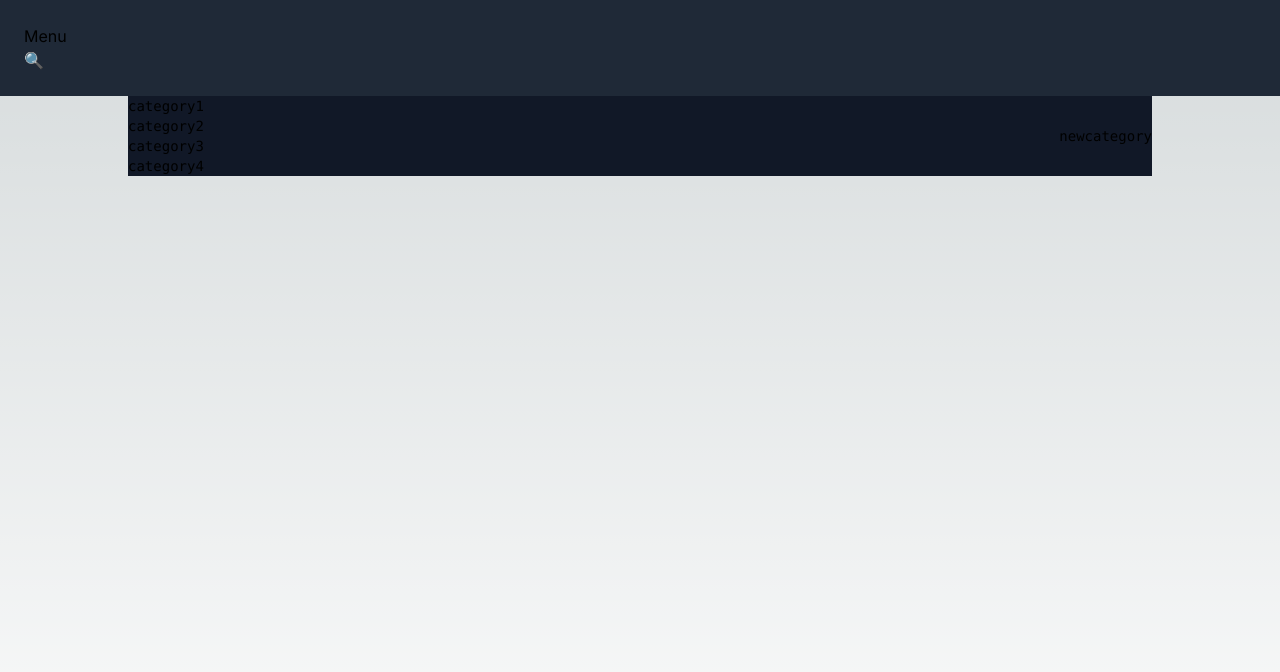
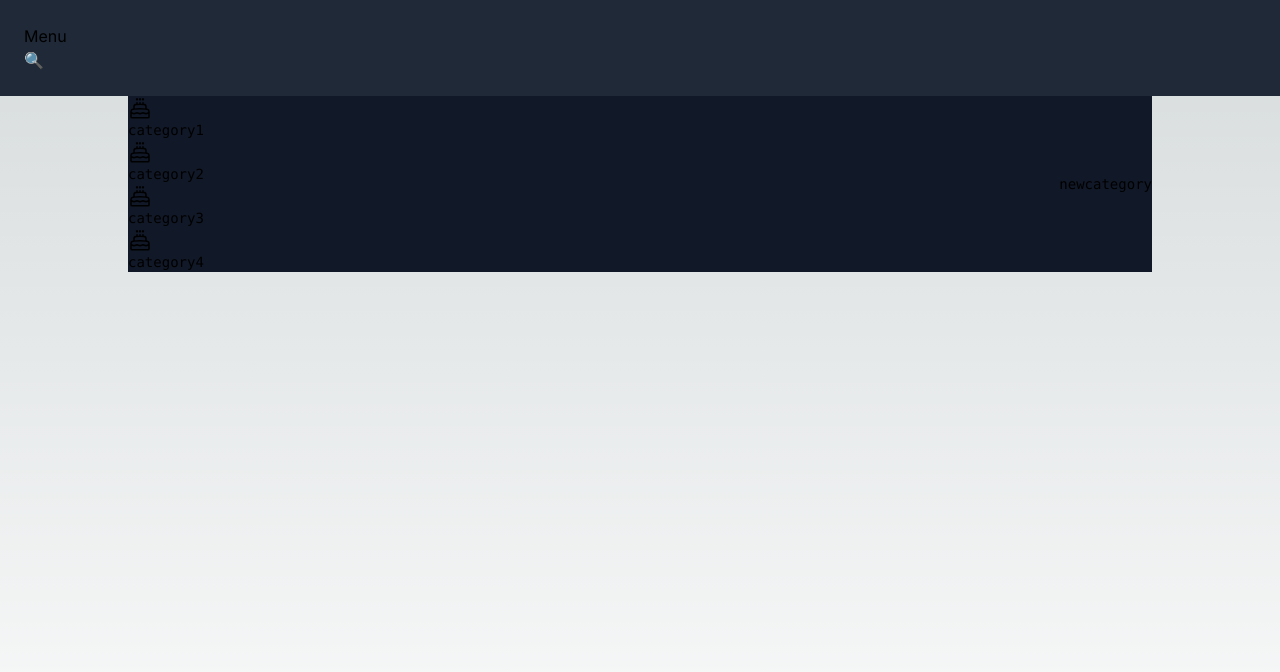
Before and after one commit to Fumiya-Kito/1in1out, a Next.js app: page / in a window 1280 px wide. Shown: the top 672 px of the page. Built offline with nearby package versions, Linux system fonts and the light colour scheme.

Commit message:
feat: create list components

```diff
--- a/app/monolist/[slug]/page.tsx
+++ b/app/monolist/[slug]/page.tsx
@@ -1,21 +1,26 @@
 import Link from "next/link";
+import MonoList from "@/components/lists/monolist";
+import ComputerIcon from "@/components/icons/ComputerIcon";
 
 export default function InventoryPage() {
+  // data fetchingを行う
   const DUMMY_MONOS = [
-    { id: 1, category_id: 1, icon: 'XXX', name: 'mono1', reason: 'reason1' },
-    { id: 2, category_id: 2, icon: 'XXX', name: 'mono2', reason: 'reason2' },
-    { id: 3, category_id: 3, icon: 'XXX', name: 'mono3', reason: 'reason3' },
-    { id: 4, category_id: 4, icon: 'XXX', name: 'mono4', reason: 'reason4' },
+    { id: 1, category_id: 1, icon: <ComputerIcon />, name: 'mono1', reason: 'reason1' },
+    { id: 2, category_id: 2, icon: <ComputerIcon />, name: 'mono2', reason: 'reason2' },
+    { id: 3, category_id: 3, icon: <ComputerIcon />, name: 'mono3', reason: 'reason3' },
+    { id: 4, category_id: 4, icon: <ComputerIcon />, name: 'mono4', reason: 'reason4' },
   ];
+
   return (
       <div className="z-10 max-w-5xl w-full items-center justify-between font-mono text-sm lg:flex bg-gray-900">
-        <li className="list-none">
+        <MonoList data={DUMMY_MONOS} />
+        {/* <li className="list-none">
           {DUMMY_MONOS.map((mono) => (
             <ul key={mono.id}>
               <Link href={`/monodetail/${mono.id}`}>{mono.name}</Link>
             </ul>
           ))}
-          </li>
+        </li> */}
         <p><Link href="/newmono">new mono</Link></p>
       </div>
   );
--- /dev/null
+++ b/app/monolist/wishlist/page.tsx
@@ -0,0 +1,24 @@
+import Link from "next/link";
+
+export default function WishListPage() {
+  const DUMMY_MONOS = [
+    { id: 1, category_id: 1, icon: 'XXX', name: 'mono1', reason: 'reason1' },
+    { id: 2, category_id: 2, icon: 'XXX', name: 'mono2', reason: 'reason2' },
+    { id: 3, category_id: 3, icon: 'XXX', name: 'mono3', reason: 'reason3' },
+    { id: 4, category_id: 4, icon: 'XXX', name: 'mono4', reason: 'reason4' },
+  ];
+  return (
+      <div className="z-10 max-w-5xl w-full items-center justify-between font-mono text-sm lg:flex bg-gray-900">
+        <h1>This is Wish List Page</h1>
+
+        <li className="list-none">
+            {DUMMY_MONOS.map((mono) => (
+              <ul key={mono.id}>
+                <Link href={`/monodetail/${mono.id}`}>{mono.name}</Link>
+              </ul>
+            ))}
+          </li>
+          <p><Link href="/newmono">new mono</Link></p>
+      </div>
+  );
+}
--- a/app/newcategory/page.tsx
+++ b/app/newcategory/page.tsx
@@ -1,5 +1,5 @@
 export default function SearchPage() {
   return (
-    <h1>This is Search Page</h1>
+    <h1>This is New Category Page</h1>
   )
 }
--- a/app/page.tsx
+++ b/app/page.tsx
@@ -1,22 +1,18 @@
 import Link from "next/link";
+import CategoryList from "@/components/lists/categorylist";
+import CakeIcon from "@/components/icons/CakeIcon";
 
 export default function HomePage() {
   const DUMMY_CATEGORIES = [
-    { id: 1, icon: "XXX", name: "category1", upper_limit: 3 },
-    { id: 2, icon: "XXX", name: "category2", upper_limit: 4 },
-    { id: 3, icon: "XXX", name: "category3", upper_limit: 5 },
-    { id: 4, icon: "XXX", name: "category4", upper_limit: 6 },
+    { id: 1, icon: <CakeIcon />, name: "category1", upper_limit: 3 },
+    { id: 2, icon: <CakeIcon />, name: "category2", upper_limit: 4 },
+    { id: 3, icon: <CakeIcon />, name: "category3", upper_limit: 5 },
+    { id: 4, icon: <CakeIcon />, name: "category4", upper_limit: 6 },
   ];
 
   return (
     <div className="z-10 max-w-5xl w-full items-center justify-between font-mono text-sm lg:flex bg-gray-900">
-      <li className="list-none">
-        {DUMMY_CATEGORIES.map((category) => (
-          <ul key={category.id}>
-            <Link href={`/monolist/${category.id}_${category.name}`}>{category.name}</Link>
-          </ul>
-        ))}
-      </li>
+      <CategoryList data={DUMMY_CATEGORIES} />
       <p>
         <Link href="/newcategory">newcategory</Link>
       </p>
--- a/components/header/Header.tsx
+++ b/components/header/Header.tsx
@@ -7,15 +7,12 @@ import EditIcon from "../icons/EditIcon";
 
 function Header() {
   const pathname = usePathname();
-  const isHome = pathname === "/" ? true : false;
-  const isMonoList = pathname.includes("monolist") ? true : false;
+  const isHome = pathname === "/";
+  const isMonoList = pathname.includes("monolist");
 
-  const underIdx = pathname.indexOf("_");
-  const lastSlashIdx = pathname.lastIndexOf("/");
-
-  const categoryId = underIdx === -1 ? "" : pathname.substring(lastSlashIdx + 1, underIdx);
-  const categoryName = underIdx === -1 ? "" : pathname.substring(underIdx + 1);
-
+  const match = pathname.match(/\/(\d+)_([^\/]+)$/);
+  const categoryId = match?.[1] || "";
+  const categoryName = match?.[2] || "";
   const isNotWishList = !!+categoryId;
 
   return (
--- /dev/null
+++ b/components/icons/CakeIcon.tsx
@@ -0,0 +1,18 @@
+export default function CakeIcon() {
+  return (
+    <svg
+      xmlns="http://www.w3.org/2000/svg"
+      fill="none"
+      viewBox="0 0 24 24"
+      strokeWidth={1.5}
+      stroke="currentColor"
+      className="w-6 h-6"
+    >
+      <path
+        strokeLinecap="round"
+        strokeLinejoin="round"
+        d="M12 8.25v-1.5m0 1.5c-1.355 0-2.697.056-4.024.166C6.845 8.51 6 9.473 6 10.608v2.513m6-4.871c1.355 0 2.697.056 4.024.166C17.155 8.51 18 9.473 18 10.608v2.513M15 8.25v-1.5m-6 1.5v-1.5m12 9.75-1.5.75a3.354 3.354 0 0 1-3 0 3.354 3.354 0 0 0-3 0 3.354 3.354 0 0 1-3 0 3.354 3.354 0 0 0-3 0 3.354 3.354 0 0 1-3 0L3 16.5m15-3.379a48.474 48.474 0 0 0-6-.371c-2.032 0-4.034.126-6 .371m12 0c.39.049.777.102 1.163.16 1.07.16 1.837 1.094 1.837 2.175v5.169c0 .621-.504 1.125-1.125 1.125H4.125A1.125 1.125 0 0 1 3 20.625v-5.17c0-1.08.768-2.014 1.837-2.174A47.78 47.78 0 0 1 6 13.12M12.265 3.11a.375.375 0 1 1-.53 0L12 2.845l.265.265Zm-3 0a.375.375 0 1 1-.53 0L9 2.845l.265.265Zm6 0a.375.375 0 1 1-.53 0L15 2.845l.265.265Z"
+      />
+    </svg>
+  );
+}
--- /dev/null
+++ b/components/icons/ComputerIcon.tsx
@@ -0,0 +1,18 @@
+export default function ComputerIcon() {
+  return (
+    <svg
+      xmlns="http://www.w3.org/2000/svg"
+      fill="none"
+      viewBox="0 0 24 24"
+      strokeWidth={1.5}
+      stroke="currentColor"
+      className="w-6 h-6"
+    >
+      <path
+        strokeLinecap="round"
+        strokeLinejoin="round"
+        d="M9 17.25v1.007a3 3 0 0 1-.879 2.122L7.5 21h9l-.621-.621A3 3 0 0 1 15 18.257V17.25m6-12V15a2.25 2.25 0 0 1-2.25 2.25H5.25A2.25 2.25 0 0 1 3 15V5.25m18 0A2.25 2.25 0 0 0 18.75 3H5.25A2.25 2.25 0 0 0 3 5.25m18 0V12a2.25 2.25 0 0 1-2.25 2.25H5.25A2.25 2.25 0 0 1 3 12V5.25"
+      />
+    </svg>
+  );
+}
--- /dev/null
+++ b/components/lists/categorylist.tsx
@@ -0,0 +1,26 @@
+'use client';
+
+import { useParams } from "next/navigation";
+import Link from "next/link";
+
+type CategoryListProps = {
+  data: {
+    id: number,
+    icon: JSX.Element,
+    name: string,
+    upper_limit: number
+  }[];
+}
+
+export default function CategoryList({ data }: CategoryListProps) {
+  return (
+    <li className="list-none">
+      {data.map((category) => (
+        <ul key={category.id}>
+          {category.icon}
+          <Link href={`/monolist/${category.id}`}>{category.name}</Link>
+        </ul>
+      ))}
+    </li>
+  )
+}
--- /dev/null
+++ b/components/lists/monolist.tsx
@@ -0,0 +1,27 @@
+'use client';
+
+import { useParams } from "next/navigation";
+import Link from "next/link";
+
+type MonoListProps = {
+  data: {
+    id: number,
+    category_id: number,
+    icon: JSX.Element,
+    name: string,
+    reason: string
+  }[];
+}
+
+export default function MonoList({ data }: MonoListProps) {
+  return (
+    <li className="list-none">
+      {data.map((mono) => (
+        <ul key={mono.id}>
+          {mono.icon}
+          <Link href={`/monodetail/${mono.id}`}>{mono.name}</Link>
+        </ul>
+      ))}
+    </li>
+  )
+}
```
Lines whose indentation alone changed are shown as unchanged.
